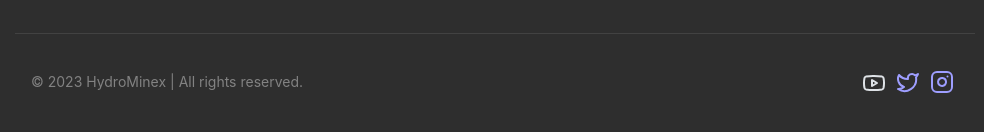
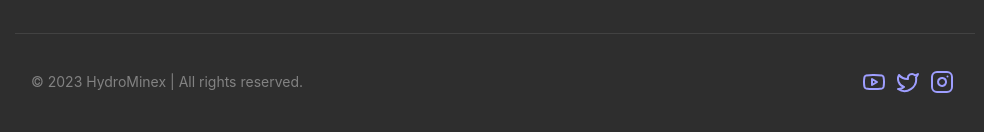
Before and after one commit to Prathamesh-chougale-17/hyrominex, a Next.js app: page / in a window 1280 px wide. Shown: the part 1008-1140 px from the top of the page, without its empty margins (145-1129 px from the left). Built offline with nearby package versions, Linux system fonts and the light colour scheme; no server answers.

Commit message:
Update Youtube link in Footer component

```diff
--- a/components/Footer/Footer.tsx
+++ b/components/Footer/Footer.tsx
@@ -84,7 +84,12 @@ export function FooterLinks() {
           wrap="nowrap"
         >
           <ActionIcon size="lg" color="gray" variant="subtle">
-            <YoutubeIcon scale={2} />
+            <Link
+              href="https://www.youtube.com/channel/UCdojH6e-M_89K8GKshE-qfA"
+              target="_blank"
+            >
+              <YoutubeIcon scale={2} />
+            </Link>
           </ActionIcon>
           <ActionIcon size="lg" color="gray" variant="subtle">
             <Link href="https://twitter.com/HydroMinex" target="_blank">
```
